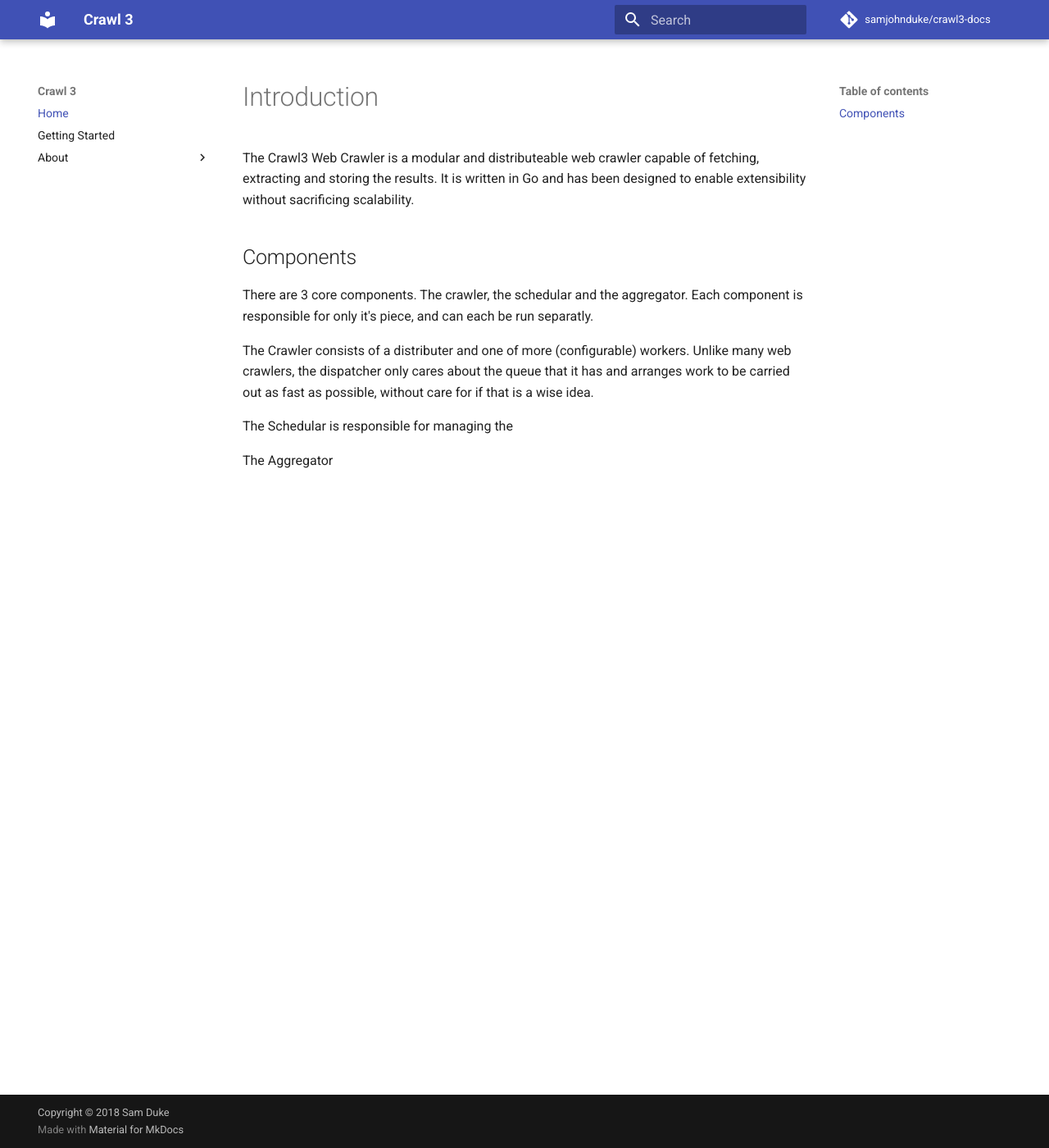
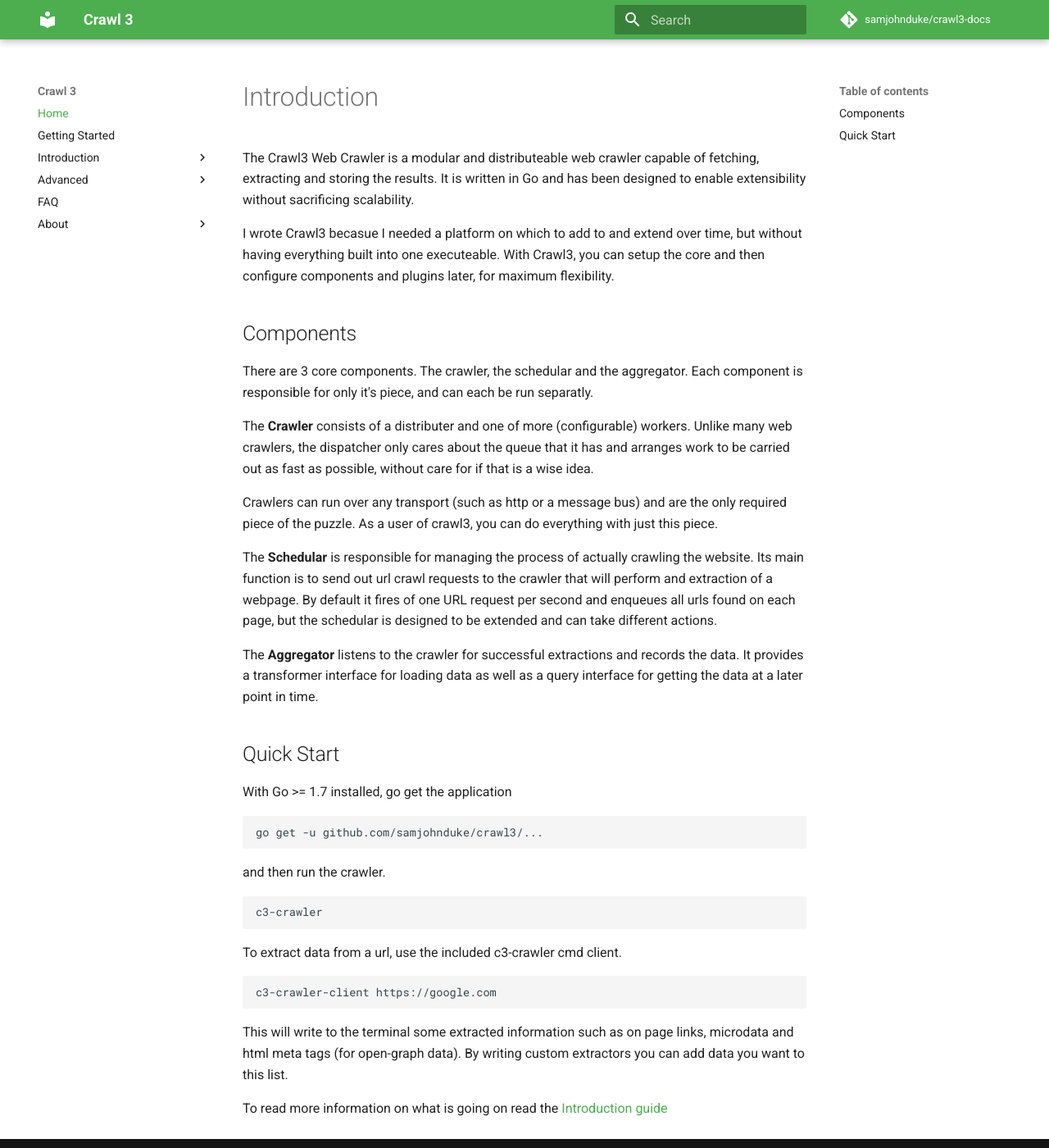
Before and after one commit to samjohnduke/crawl3-docs, an MkDocs documentation site: the page built from docs/index.md, in a window 1280 px wide and 1400 px high. Shown: the whole window at 82% size. Built offline with MkDocs 1.6.1 and Material for MkDocs 9.7.7, drawn with Linux system fonts in a browser that asks for light colours; comment, search, counter and statistics services are not loaded; old or Windows-style settings are respelled for this version of MkDocs.

Commit message:
update getting started, and index as well add future docs

````diff
--- a/docs/index.md
+++ b/docs/index.md
@@ -4,15 +4,52 @@
 fetching, extracting and storing the results. It is written in Go and has been
 designed to enable extensibility without sacrificing scalability.
 
+I wrote Crawl3 becasue I needed a platform on which to add to and extend over time,
+but without having everything built into one executeable. With Crawl3, you can setup the
+core and then configure components and plugins later, for maximum flexibility.
+
 ## Components
 
 There are 3 core components. The crawler, the schedular and the aggregator.
 Each component is responsible for only it's piece, and can each be run separatly.
 
-The Crawler consists of a distributer and one of more (configurable) workers. Unlike
+The __Crawler__ consists of a distributer and one of more (configurable) workers. Unlike
 many web crawlers, the dispatcher only cares about the queue that it has and arranges
 work to be carried out as fast as possible, without care for if that is a wise idea.
 
-The Schedular is responsible for managing the
+Crawlers can run over any transport (such as http or a message bus) and are the only
+required piece of the puzzle. As a user of crawl3, you can do everything with just this
+piece.
 
-The Aggregator
+The __Schedular__ is responsible for managing the process of actually crawling the website.
+Its main function is to send out url crawl requests to the crawler that will perform and extraction
+of a webpage. By default it fires of one URL request per second and enqueues all urls found on each
+page, but the schedular is designed to be extended and can take different actions.
+
+The __Aggregator__ listens to the crawler for successful extractions and records the data.
+It provides a transformer interface for loading data as well as a query interface for getting
+the data at a later point in time.
+
+## Quick Start
+With Go >= 1.7 installed, go get the application
+
+```bash
+go get -u github.com/samjohnduke/crawl3/...
+```
+
+and then run the crawler.
+
+```bash
+c3-crawler
+```
+
+To extract data from a url, use the included c3-crawler cmd client.
+
+```bash
+c3-crawler-client https://google.com
+```
+
+This will write to the terminal some extracted information such as on page links, microdata and
+html meta tags (for open-graph data). By writing custom extractors you can add data you want to this list.
+
+To read more information on what is going on read the [Introduction guide](/crawler)
--- a/mkdocs.yml
+++ b/mkdocs.yml
@@ -1,7 +1,7 @@
 site_name: Crawl 3
 site_description: 'Crawl 3 User guide and documentation'
 site_author: 'Sam Duke'
-site_url: 'https://samjohnduke.github.io/crawl3-docs/'
+site_url: 'https://samjohnduke.github.io/crawl3-docs'
 
 # Repository
 repo_name: 'samjohnduke/crawl3-docs'
@@ -13,6 +13,15 @@
 pages:
   - Home: index.md
   - Getting Started: getting-started.md
+  - Introduction:
+    - Crawler: crawler.md
+    - Extractors: extractors.md
+    - Schedular: schedular.md
+    - Aggregator: aggregator.md
+    - Reporting: report-query.md
+  - Advanced:
+      - Running: run.md
+  - FAQ: faq.md
   - About:
     - Objective: about/about.md
     - License: about/license.md
@@ -22,11 +31,13 @@
   name: 'material'
   language: 'en'
   palette:
-    primary: 'indigo'
-    accent: 'indigo'
+    primary: 'green'
+    accent: 'green'
   font:
     text: 'Roboto'
     code: 'Roboto Mono'
+  feature:
+    tabs: false
 
 
 # Extensions
````
Also changed, not shown: docs/getting-started.md (+45 -1 lines), docs/aggregator.md (added), docs/crawler.md (added), docs/extractors.md (added), docs/faq.md (added), docs/report-query.md (added), docs/run.md (added), docs/schedular.md (added), 1 other file.
